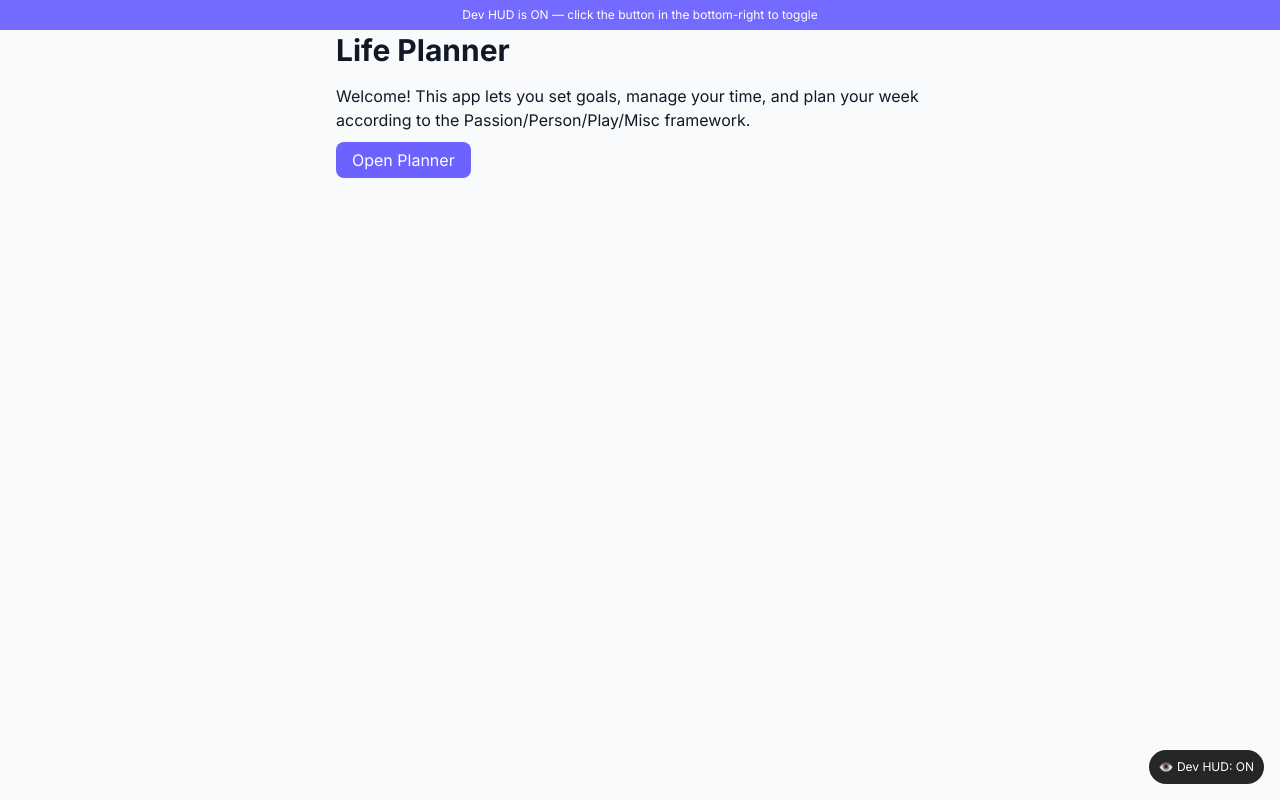
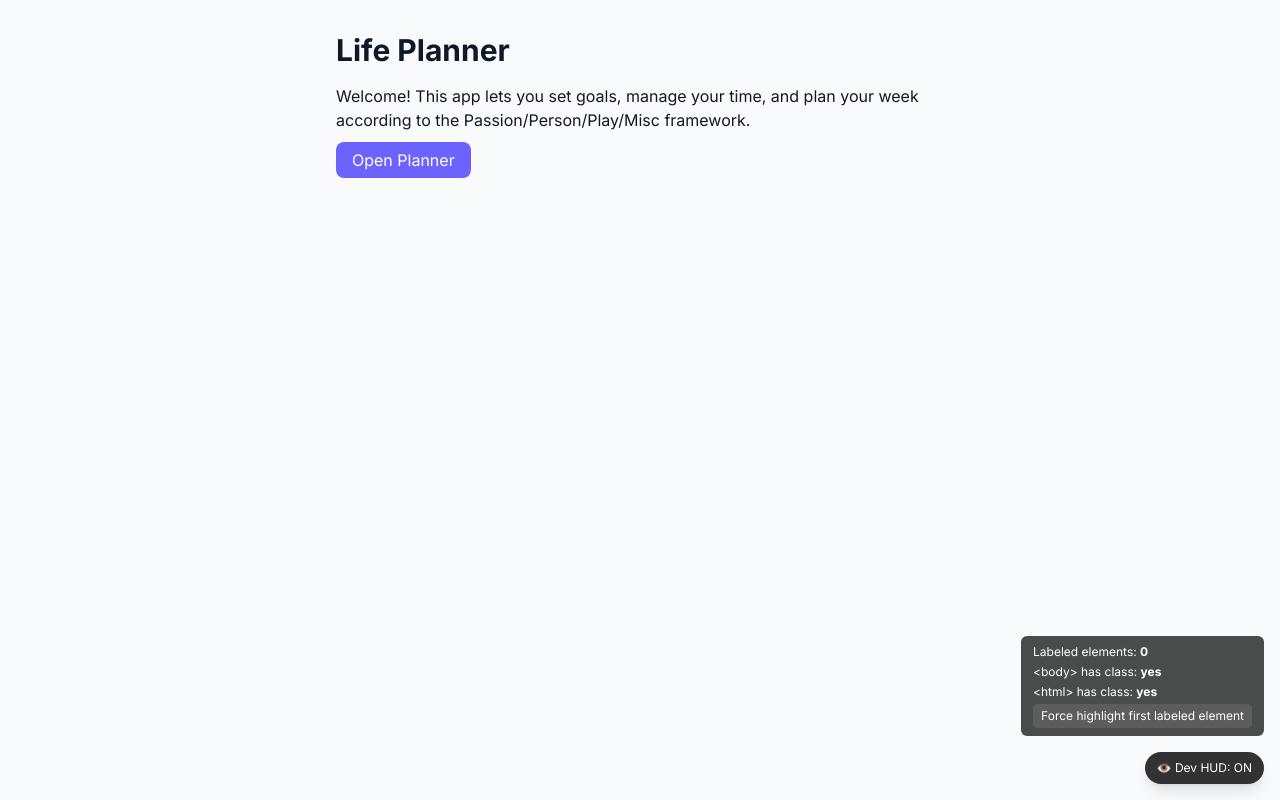
Before and after one commit to devongarza06-sketch/life-planner, a Next.js app: page / in a window 1280 px wide. Both pictures are taken after a click on the button "👁️ Dev HUD: OFF". Built offline with nearby package versions, Linux system fonts and the light colour scheme.

Commit message:
dev hud 2

```diff
--- a/app/planner/page.tsx
+++ b/app/planner/page.tsx
@@ -219,7 +219,7 @@ function BudgetScales() {
   );
 
   return (
-    <div className="rounded-3xl p-6 bg-[var(--lp-surface)] text-white shadow-inner">
+    <div className="rounded-3xl p-6 bg-[var(--lp-surface)] text-white shadow-inner" data-component="BudgetScales">
       <div className="flex items-center justify-between">
         <h2 className="text-2xl lp-h flex items-center gap-2"><span>🗓️</span> Weekly & Daily Scales</h2>
         <div className="flex gap-2">
@@ -253,7 +253,7 @@ function WeeklyPlanner() {
     { id: 5, day: 5, start: "17:00", end: "17:45", bucket: "Misc", title: "Weekly maintenance block", fixed: true },
   ]);
   return (
-  <div className="lp-card">
+  <div className="lp-card" data-component="WeeklyPlanner">
     <CardHeader title="Weekly Planner" />
     <CardBody>
       <p className="text-sm text-slate-600 mb-3">
@@ -309,7 +309,7 @@ function StrategyTree({ root }: { root?: TreeNode }) {
   const render = (node: TreeNode): React.ReactNode => {
     const kids = node.children || [];
     return (
-      <div className="flex flex-col items-center">
+      <div className="flex flex-col items-center" data-component="StrategyTree">
         <NodeBox node={node} />
         {kids.length > 0 && (
           <>
@@ -355,7 +355,7 @@ function AIDBoard({ rubric = "IART+G", sample }: { rubric?: string; sample: { ac
     <Card>
       <CardHeader title={`A/I/D — Rubric: ${rubric}`} />
       <CardBody>
-        <div className="grid md:grid-cols-3 gap-6">
+        <div className="grid md:grid-cols-3 gap-6" data-component="AIDBoard">
           {cols.map((col) => (
             <div key={col.name} className="rounded-2xl border border-slate-300 bg-white p-3">
               <div className="flex items-center justify-between mb-2">
@@ -385,7 +385,7 @@ function VisionBoxes({ v }: { v: Vision }) {
     <Card>
       <CardHeader title="Vision" />
       <CardBody>
-        <div className="grid md:grid-cols-2 gap-4">
+        <div className="grid md:grid-cols-2 gap-4" data-component="VisionBoxes">
           <div className="rounded-2xl border border-slate-300 bg-white p-4">
             <div className="font-semibold mb-2 text-slate-900">Legacy Vision (Seen By Others)</div>
             <div className="text-sm mb-3 text-slate-800">{safeText(v.legacy)}</div>
@@ -435,7 +435,7 @@ function PassionTab() {
   };
 
   return (
-    <div className="space-y-4">
+    <div className="space-y-4" data-component="PassionTab">
       <div className="flex gap-2 overflow-x-auto pb-1">
         {PASSION_NS.map((item) => (
           <Pill key={item.key} active={item.key === sel} onClick={() => setSel(item.key)}>
@@ -492,7 +492,7 @@ function PersonSection({ id, label }: { id: (typeof PERSON_SECTIONS)[number]["id
 
 function PersonTab() {
   return (
-    <div className="space-y-3">
+    <div className="space-y-3" data-component="PersonSection">
       {PERSON_SECTIONS.map((sec) => (
         <PersonSection key={sec.id} id={sec.id} label={sec.label} />
       ))}
@@ -515,7 +515,7 @@ function PlayTab() {
   };
 
   return (
-    <div className="space-y-4">
+    <div className="space-y-4" data-component="PlayTab">
       {/* Pure Play */}
       <Card>
         <CardHeader title="Pure Play (Recharge)" />
@@ -585,7 +585,7 @@ function MiscTab() {
   const [open, setOpen] = useState<string | null>(null);
 
   return (
-    <div className="space-y-3">
+    <div className="space-y-3" data-component="MiscTab">
       {cats.map((c) => (
         <Card key={c}>
           <CardHeader
@@ -622,7 +622,7 @@ export default function PlannerPage() {
   const [tab, setTab] = useState<"Passion" | "Person" | "Play" | "Misc">("Passion");
 
   return (
-    <div className="skeleton-off p-4 md:p-6 max-w-[1200px] mx-auto space-y-4">
+    <div className="skeleton-off p-4 md:p-6 max-w-[1200px] mx-auto space-y-4" data-component="PlannerPage">
       {/* Hero */}
 <div className="rounded-3xl p-8 bg-gradient-to-br from-indigo-600 via-violet-600 to-fuchsia-600 text-white shadow-xl">
   <div className="flex items-center justify-between flex-wrap gap-4">
--- a/src/components/DevHUD.tsx
+++ b/src/components/DevHUD.tsx
@@ -1,69 +1,96 @@
 "use client";
-import { useEffect, useState } from "react";
+import { useEffect, useMemo, useState } from "react";
 
 /**
- * DevHUD (debug version)
- * - Always renders a visible banner at the top so we can confirm it mounted.
- * - Still has the bottom-right toggle button.
- * - After we confirm it shows, we’ll switch back to the subtle version.
+ * DevHUD (diagnostic version)
+ * - Floating button toggles overlay.
+ * - Applies 'devhud-on' to BOTH <body> and <html> (documentElement).
+ * - Shows counts of [data-component] nodes so we know if labels exist in DOM.
+ * - "Force highlight" adds an inline style to the FIRST labeled element so you can see it instantly.
  */
 export default function DevHUD() {
   const [on, setOn] = useState<boolean>(false);
+  const [labeledCount, setLabeledCount] = useState<number>(0);
+  const [hasBodyClass, setHasBodyClass] = useState<boolean>(false);
+  const [hasHtmlClass, setHasHtmlClass] = useState<boolean>(false);
 
+  // Load persisted state
   useEffect(() => {
-    const saved = typeof window !== "undefined" ? localStorage.getItem("devhud:on") : null;
+    const saved = localStorage.getItem("devhud:on");
     if (saved === "1") setOn(true);
   }, []);
 
+  // Apply/remove class to BOTH <body> and <html>
   useEffect(() => {
-    if (typeof document !== "undefined") {
-      document.body.classList.toggle("devhud-on", on);
+    const toggle = (el: HTMLElement) => el.classList.toggle("devhud-on", on);
+    toggle(document.body);
+    toggle(document.documentElement);
+    localStorage.setItem("devhud:on", on ? "1" : "0");
+
+    setHasBodyClass(document.body.classList.contains("devhud-on"));
+    setHasHtmlClass(document.documentElement.classList.contains("devhud-on"));
+
+    // Count labeled elements
+    const count = document.querySelectorAll("[data-component]").length;
+    setLabeledCount(count);
+  }, [on]);
+
+  const forceHighlight = () => {
+    const first = document.querySelector("[data-component]") as HTMLElement | null;
+    if (first) {
+      first.style.outline = "2px dashed #6C63FF";
+      first.style.outlineOffset = "4px";
+      first.style.position = "relative";
+      // Add a quick label if none is visible
+      const labelId = "devhud-temp-label";
+      if (!first.querySelector(`#${labelId}`)) {
+        const chip = document.createElement("div");
+        chip.id = labelId;
+        chip.textContent = first.getAttribute("data-component") || "component";
+        Object.assign(chip.style, {
+          position: "absolute",
+          top: "-14px",
+          left: "0",
+          background: "rgba(108,99,255,0.9)",
+          color: "white",
+          fontSize: "10px",
+          padding: "2px 6px",
+          borderRadius: "6px",
+          pointerEvents: "none",
+          zIndex: "1"
+        } as CSSStyleDeclaration);
+        first.appendChild(chip);
+      }
+    } else {
+      alert("No [data-component] elements found in the DOM.");
     }
-    if (typeof window !== "undefined") {
-      localStorage.setItem("devhud:on", on ? "1" : "0");
-    }
-  }, [on]);
+  };
 
   return (
     <>
-      {/* TEMP: Big banner so we can see the HUD is mounted */}
-      <div
-        style={{
-          position: "fixed",
-          top: 0,
-          left: 0,
-          right: 0,
-          zIndex: 9999,
-          background: on ? "rgba(108,99,255,0.95)" : "rgba(0,0,0,0.85)",
-          color: "white",
-          fontSize: 12,
-          padding: "6px 10px",
-          textAlign: "center"
-        }}
-      >
-        Dev HUD is {on ? "ON" : "OFF"} — click the button in the bottom-right to toggle
-      </div>
-
-      {/* Floating toggle button */}
       <button
         aria-label="Toggle Dev HUD"
         onClick={() => setOn(v => !v)}
-        style={{
-          position: "fixed",
-          zIndex: 9999,
-          bottom: 16,
-          right: 16,
-          borderRadius: 9999,
-          padding: "8px 10px",
-          background: "rgba(0,0,0,0.85)",
-          color: "#fff",
-          fontSize: 12,
-          border: "none",
-          cursor: "pointer"
-        }}
+        className="fixed z-[9999] bottom-4 right-4 rounded-full px-3 py-2 shadow-lg
+                   bg-black/80 text-white text-xs hover:bg-black transition"
+        style={{ WebkitTapHighlightColor: "transparent" }}
       >
         {on ? "👁️ Dev HUD: ON" : "👁️ Dev HUD: OFF"}
       </button>
+
+      {on && (
+        <div className="fixed bottom-16 right-4 z-[9999] rounded-md bg-black/70 text-white text-xs px-3 py-2 space-y-1">
+          <div>Labeled elements: <b>{labeledCount}</b></div>
+          <div>&lt;body&gt; has class: <b>{hasBodyClass ? "yes" : "no"}</b></div>
+          <div>&lt;html&gt; has class: <b>{hasHtmlClass ? "yes" : "no"}</b></div>
+          <button
+            onClick={forceHighlight}
+            className="mt-1 w-full bg-white/10 hover:bg-white/20 rounded px-2 py-1"
+          >
+            Force highlight first labeled element
+          </button>
+        </div>
+      )}
     </>
   );
 }
--- a/src/styles/globals.css
+++ b/src/styles/globals.css
@@ -23,6 +23,7 @@
   pointer-events: none;
   z-index: 1;
 }
+
 
 :root {
   --accent: 108 99 255; /* rgb tuple for Tailwind inline styles if needed */
```
